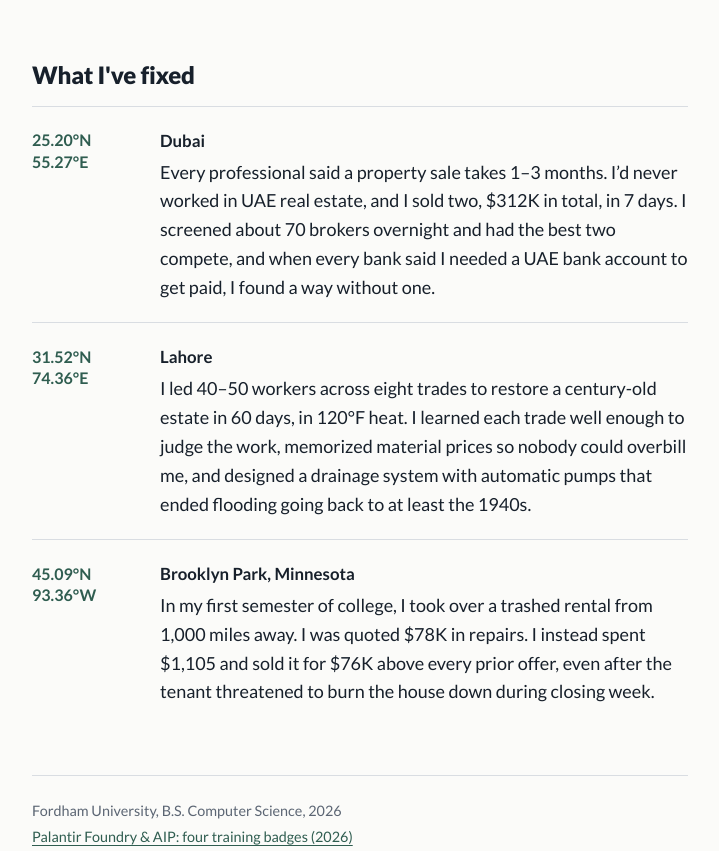
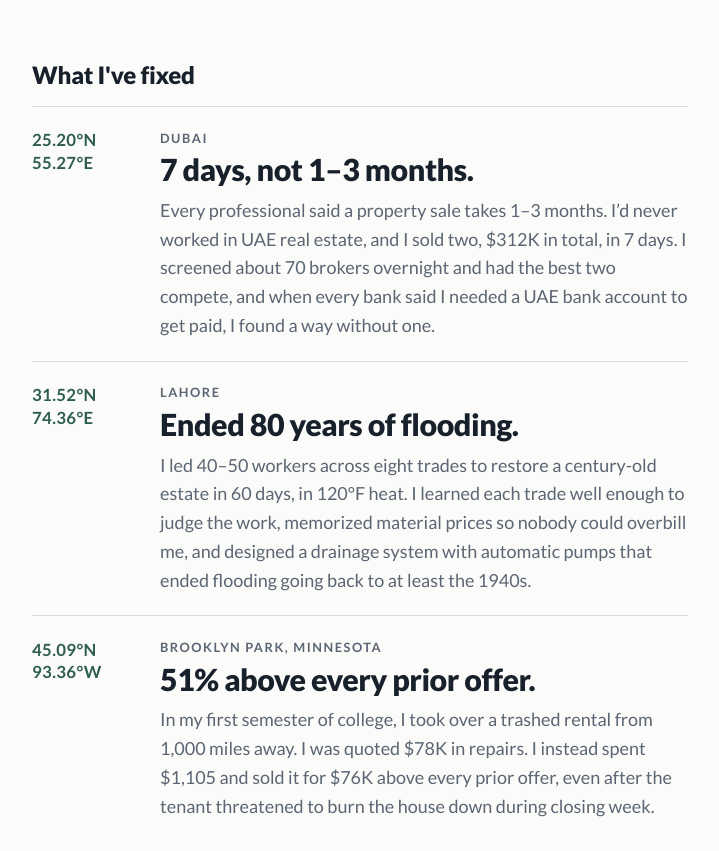
Before and after one commit to haiderekarrar/personalWebsite, a plain HTML site: page index.html in a window 1280 px wide. Shown: the part 1563-2414 px from the top of the page, without its empty margins (280-999 px from the left). Drawn offline with Linux system fonts and the light colour scheme.

Commit message:
Lead each place with its result

```diff
--- a/index.html
+++ b/index.html
@@ -128,8 +128,24 @@
     padding-top: 0.1rem;
   }
   .coord span { display: block; }
-  .place { margin: 0; font-weight: 700; font-size: 1.05rem; }
-  .result { margin: 0.2rem 0 0; }
+  .place {
+    margin: 0;
+    font-weight: 700;
+    font-size: 0.8rem;
+    letter-spacing: 0.12em;
+    text-transform: uppercase;
+    color: var(--muted);
+  }
+  .headline {
+    margin: 0.25rem 0 0;
+    font-weight: 900;
+    font-size: clamp(1.5rem, 4.2vw, 1.9rem);
+    line-height: 1.15;
+    letter-spacing: -0.015em;
+    color: var(--ink);
+  }
+  .result { margin: 0.55rem 0 0; color: var(--muted); }
+  .coord { font-size: 1.05rem; letter-spacing: 0.02em; }
 
   footer {
     margin-top: 3rem;
@@ -186,6 +202,7 @@
       <span class="coord"><span>25.20°N</span><span>55.27°E</span></span>
       <div>
         <p class="place">Dubai</p>
+        <p class="headline">7 days, not 1–3 months.</p>
         <p class="result">Every professional said a property sale takes 1–3 months. I’d never worked in UAE real estate, and I sold two, $312K in total, in 7 days. I screened about 70 brokers overnight and had the best two compete, and when every bank said I needed a UAE bank account to get paid, I found a way without one.</p>
       </div>
     </li>
@@ -193,6 +210,7 @@
       <span class="coord"><span>31.52°N</span><span>74.36°E</span></span>
       <div>
         <p class="place">Lahore</p>
+        <p class="headline">Ended 80 years of flooding.</p>
         <p class="result">I led 40–50 workers across eight trades to restore a century-old estate in 60 days, in 120°F heat. I learned each trade well enough to judge the work, memorized material prices so nobody could overbill me, and designed a drainage system with automatic pumps that ended flooding going back to at least the 1940s.</p>
       </div>
     </li>
@@ -200,6 +218,7 @@
       <span class="coord"><span>45.09°N</span><span>93.36°W</span></span>
       <div>
         <p class="place">Brooklyn Park, Minnesota</p>
+        <p class="headline">51% above every prior offer.</p>
         <p class="result">In my first semester of college, I took over a trashed rental from 1,000 miles away. I was quoted $78K in repairs. I instead spent $1,105 and sold it for $76K above every prior offer, even after the tenant threatened to burn the house down during closing week.</p>
       </div>
     </li>
```
